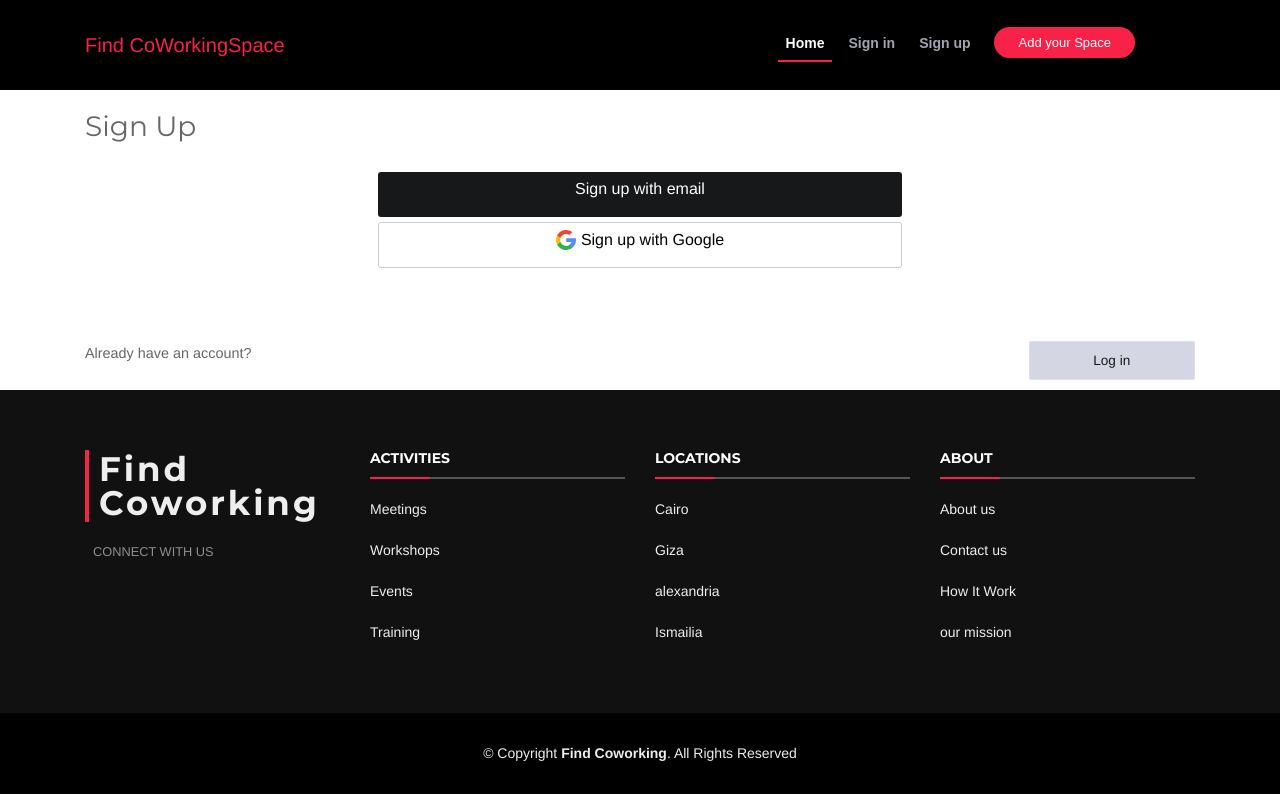
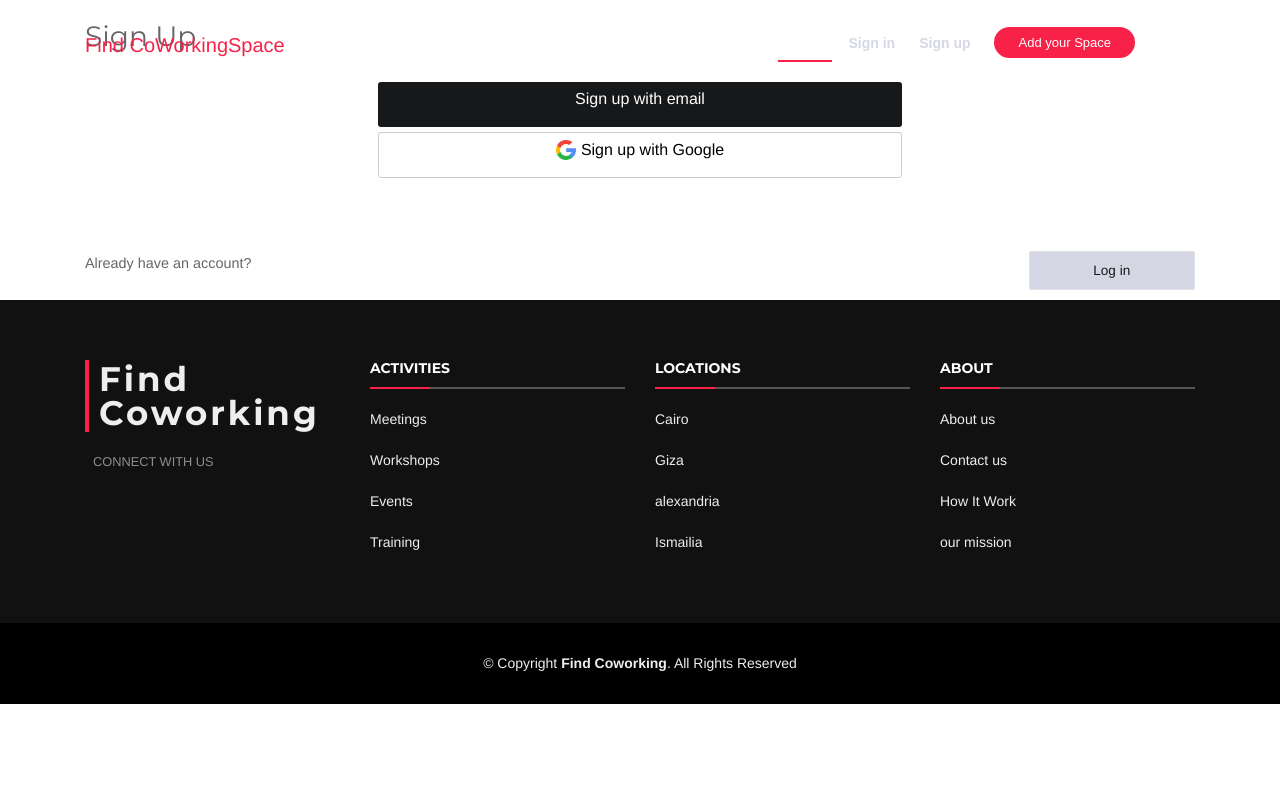
Before and after one commit to MohamedFarht/Find-Co-Working-Space, a plain HTML site: page coworking/public/Sign-up-with-bottom.html in a window 1280 px wide. Drawn offline with Linux system fonts and the light colour scheme.

Commit message:
Update Sign-up-with-bottom.html

```diff
--- a/coworking/public/Sign-up-with-bottom.html
+++ b/coworking/public/Sign-up-with-bottom.html
@@ -28,14 +28,15 @@
     <!--==========================
     Header
   ============================-->
-    <header id="header" style="position: unset; background-color:#000;">
+
+    <header id="header">
         <div class="container">
             <a class="navbar-brand " href="index.html">Find CoWorkingSpace</a>
             <nav id="nav-menu-container">
-                <ul class="nav-menu" style="position: unset; color:#000;">
+                <ul class="nav-menu">
                     <li class="menu-active"><a href="index.html">Home</a></li>
                     <li><a href="Log-in-with-bottom.html">Sign in</a></li>
-                    <li><a href="sign-up-with-bottom.html">Sign up</a></li>
+                    <li><a href="Sign-up-with-bottom.html">Sign up</a></li>
                     <li class="Add-your-Space"><a href="Add_space.html">Add your Space</a></li>
                 </ul>
             </nav>
```
